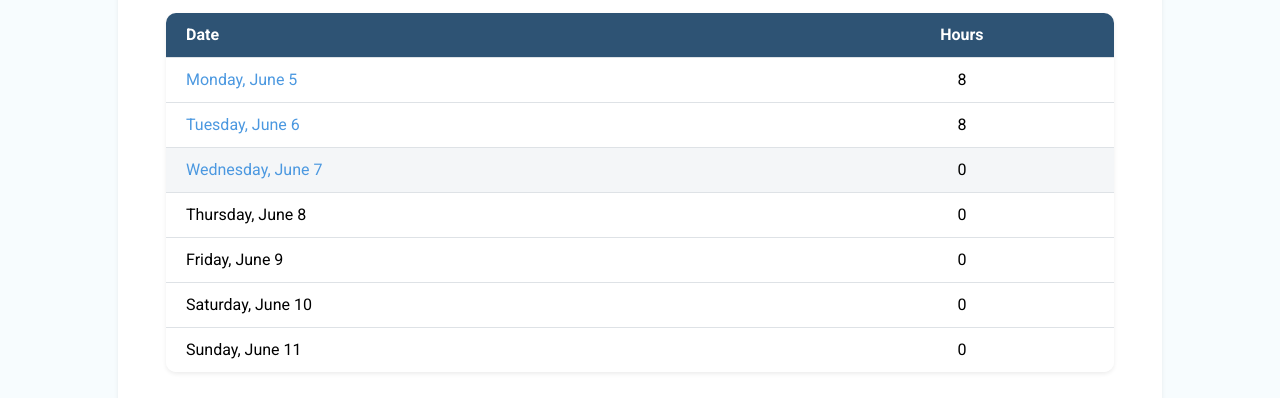
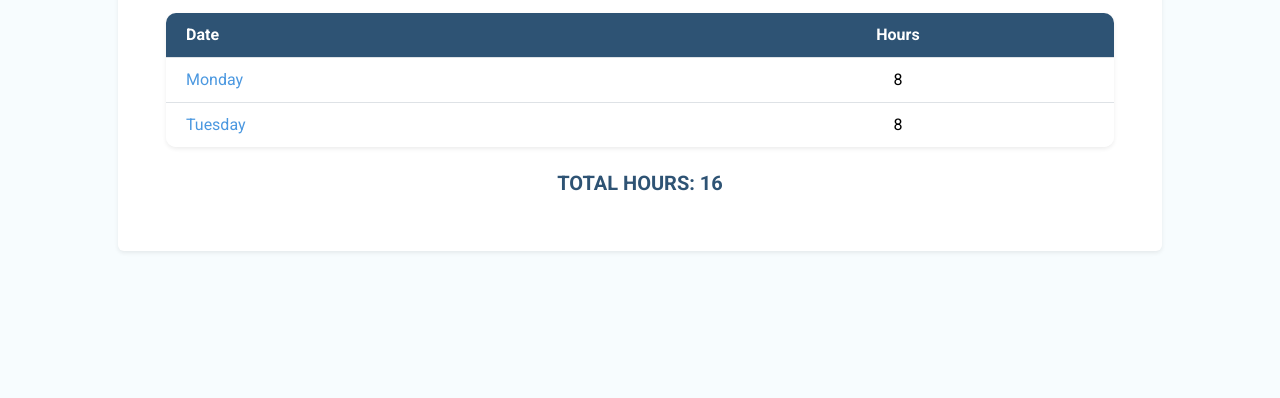
Before and after one commit to dizzacnd/time-tracker, a Vue app: page /dashboard in a window 1280 px wide. Shown: the part 537-935 px from the top of the page. After the commit the page ends 836 px from the top, so only its background shows below. Built offline with nearby package versions, Linux system fonts and the light colour scheme.

Commit message:
feat: add stored logs on local storage

```diff
--- a/src/App.vue
+++ b/src/App.vue
@@ -17,8 +17,11 @@ export default {
     }
   },
   mounted() {
-    var projects = [{"id":"1", "name":"Project ABC"}, {"id":"2", "name":"Project DEF"}, {"id":"3", "name":"Project JHI"}, ];
+    var projects = [{"id":"1", "name":"Project ABC"}, {"id":"2", "name":"Project DEF"}, {"id":"3", "name":"Project JHI"}];
+    var logs = [{"id":"1", "day":"Monday", "hours": 8}, {"id":"2", "day":"Tuesday", "hours": 8}];
+
     localStorage.setItem("projects", JSON.stringify(projects));
+    localStorage.setItem("logs", JSON.stringify(logs));
   }
 }
 </script>
--- a/src/components/Dashboard.vue
+++ b/src/components/Dashboard.vue
@@ -30,39 +30,11 @@
           </tr>
         </thead>
         <tbody>
-          <tr>
+          <tr v-for="(log, index) in storedLogs" :key="index">
             <td>
-              <router-link to="/view" class="">Monday, June 5</router-link>
+              <router-link :to="'/view/' + log.id">{{ log.day }}</router-link>
             </td>
-            <td>8</td>
-          </tr>
-          <tr>
-            <td>
-              <router-link to="/view" class="">Tuesday, June 6</router-link>
-            </td>
-            <td>8</td>
-          </tr>
-          <tr class="table-active">
-            <td>
-              <router-link to="/view" class="">Wednesday, June 7</router-link>
-            </td>
-            <td>0</td>
-          </tr>
-          <tr>
-            <td>Thursday, June 8</td>
-            <td>0</td>
-          </tr>
-          <tr>
-            <td>Friday, June 9</td>
-            <td>0</td>
-          </tr>
-          <tr>
-            <td>Saturday, June 10</td>
-            <td>0</td>
-          </tr>
-          <tr>
-            <td>Sunday, June 11</td>
-            <td>0</td>
+            <td>{{ log.hours }}</td>
           </tr>
         </tbody>
       </table>
@@ -81,10 +53,12 @@ export default {
   data() {
     return {
       storedProjects: {},
+      storedLogs: {},
     };
   },
   mounted() {
     this.storedProjects = JSON.parse(localStorage.getItem("projects"));
+    this.storedLogs = JSON.parse(localStorage.getItem("logs"));
   },
 };
 </script>
```
